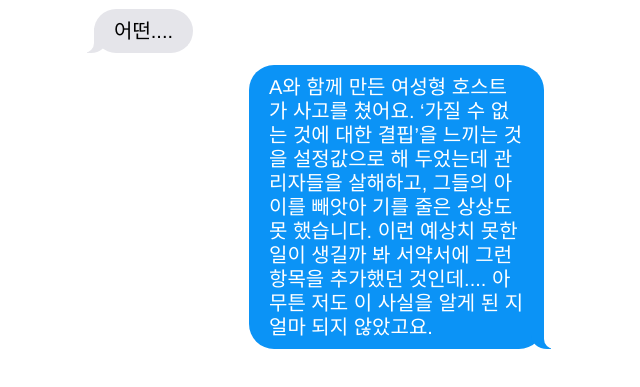
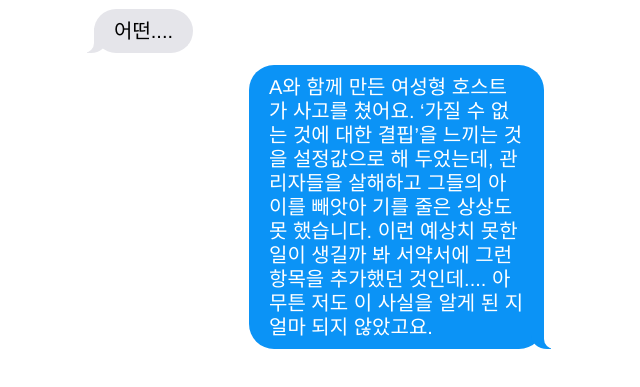
Before and after one commit to poidie/chatFreeWill, a plain HTML site: page index.html in a window 1280 px wide. Shown: the part 1105-1492 px from the top of the page, 321-961 px from the left. Drawn offline with nearby package versions, Linux system fonts and the light colour scheme.

Commit message:
Update index.html

```diff
--- a/index.html
+++ b/index.html
@@ -17,7 +17,7 @@
 <p class="send">그렇습니다. 인간과 인공지능은 다른 방식으로 존재해야 해요. 프로젝트의 총책임자인 저는 인간과 인공지능이 동일시되는 세상을 바라지 않습니다.</p>
 <p class="send">그런데, 실례를 무릅쓰고 여쭙습니다. 단체에 한 아이를 맡겨도 될까요?</p>
 <p class="receive">어떤....</p>
-<p class="send">A와 함께 만든 여성형 호스트가 사고를 쳤어요. ‘가질 수 없는 것에 대한 결핍’을 느끼는 것을 설정값으로 해 두었는데 관리자들을 살해하고, 그들의 아이를 빼앗아 기를 줄은 상상도 못 했습니다. 이런 예상치 못한 일이 생길까 봐 서약서에 그런 항목을 추가했던 것인데.... 아무튼 저도 이 사실을 알게 된 지 얼마 되지 않았고요.</p>
+<p class="send">A와 함께 만든 여성형 호스트가 사고를 쳤어요. ‘가질 수 없는 것에 대한 결핍’을 느끼는 것을 설정값으로 해 두었는데, 관리자들을 살해하고 그들의 아이를 빼앗아 기를 줄은 상상도 못 했습니다. 이런 예상치 못한 일이 생길까 봐 서약서에 그런 항목을 추가했던 것인데.... 아무튼 저도 이 사실을 알게 된 지 얼마 되지 않았고요.</p>
 <!-- partial -->
 
 </body>
```
